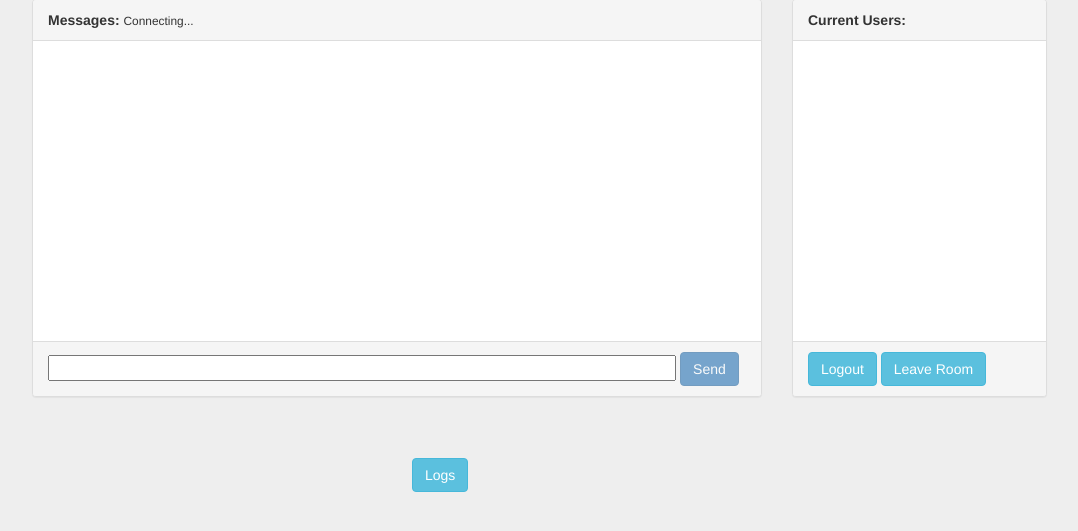
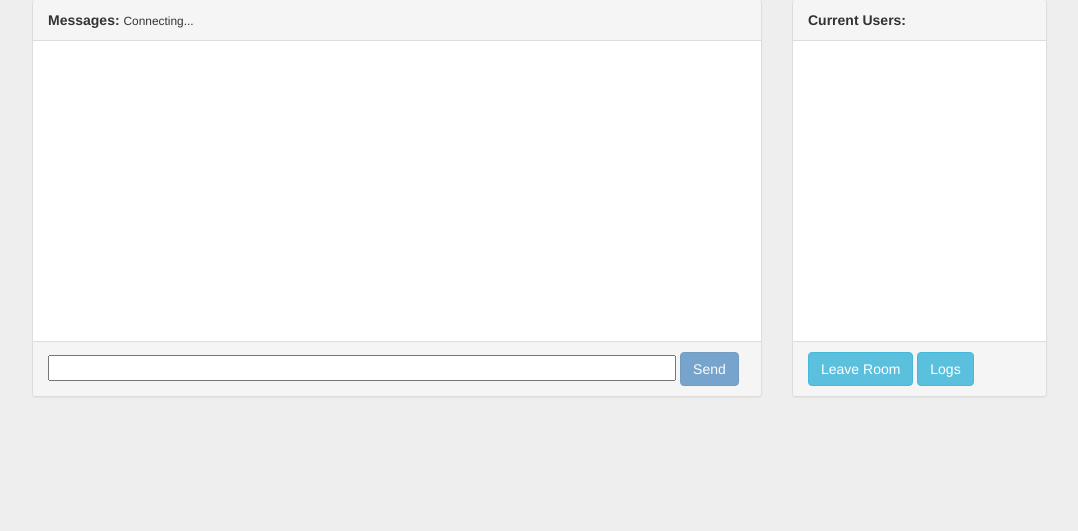
Before and after one commit to mitchellurgero/AirChatClient, a PHP site: page /chat.php in a window 1280 px wide. Shown: the part 117-648 px from the top of the page, without its empty margins (53-1131 px from the left). Run offline with PHP 8.4, Linux system fonts and the light colour scheme; the visitor is signed in with stand-in values (Sample User, id 1); data that the repository does not hold is empty.

Commit message:
Updated GUI to move Log button and remove logout button \(Now the chat windows are opened in a new tab/window for ease of multi room use.\)

```diff
--- a/chat.php
+++ b/chat.php
@@ -484,7 +484,7 @@ window.onbeforeunload = confirmExit;
 
 							</table>
 						</div>
-						<div class="panel-footer"><a href="logout.php" class="btn btn-info" onClick="discon()">Logout</a>&nbsp;<a href="#" class="btn btn-info" onClick="closeWin()">Leave Room</a>
+						<div class="panel-footer"><a href="#" class="btn btn-info" onClick="closeWin()">Leave Room</a>&nbsp;<a href="#logCol" class="btn btn-info" data-toggle="collapse" id="logger" style="display: none;">Logs</a>
     	</div>
 					</div>
 			</div>
@@ -493,7 +493,7 @@ window.onbeforeunload = confirmExit;
     <hr>
     <div class="container">
     <div class="col-md-6 col-md-offset-4">
-    	<a href="#logCol" class="btn btn-info" data-toggle="collapse" id="logger" style="display: none;">Logs</a>
+
     </div>
     	<br /><br />
     	<div id="logCol" class="collapse">
```
